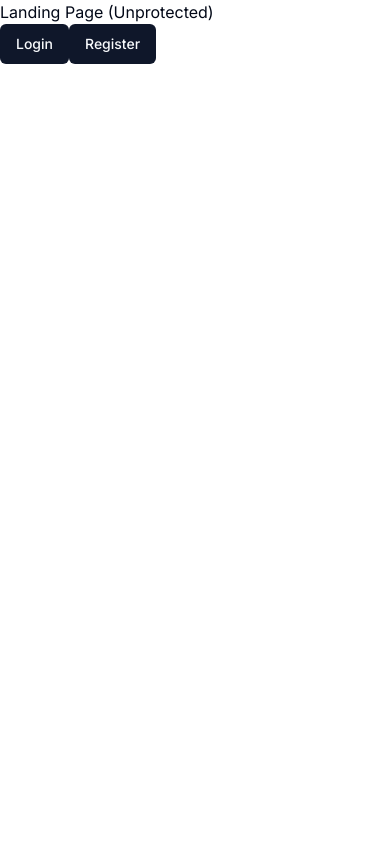
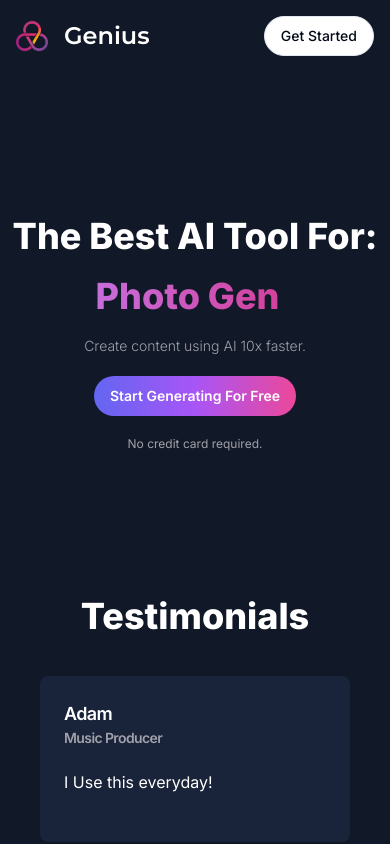
Before and after one commit to OliverMillard19/AI-Saas, a Next.js app: page / in a window 390 px wide. Built offline with nearby package versions, Linux system fonts and the light colour scheme; no server answers.

Commit message:
Landing page

```diff
--- /dev/null
+++ b/app/(landing)/layout.tsx
@@ -0,0 +1,19 @@
+import React from "react";
+
+const LandingLayout = ({
+    children
+}: {
+    children: React.ReactNode;
+}) => {
+    return(
+        <main className="h-full bg-[#111827] overflow-auto">
+            <div className="mx-auto max-screen-xl h-full w-full">
+                {children}
+            </div>
+
+        </main>
+
+    );
+}
+
+export default LandingLayout
--- a/app/(landing)/page.tsx
+++ b/app/(landing)/page.tsx
@@ -1,22 +1,13 @@
-import Link from "next/link";
-import {Button} from "@/components/ui/button";
+import {LandingNavBar} from "@/components/landing-navbar";
+import {LandingHero} from "@/components/landing-hero";
+import {LandingContent} from "@/components/landing-content";
 
 const LandingPage = () => {
     return(
-        <div>
-            Landing Page (Unprotected)
-            <div>
-               <Link href="/sign-in">
-                    <Button>
-                        Login
-                    </Button>
-                </Link>
-                <Link href="/sign-up">
-                    <Button>
-                        Register
-                    </Button>
-                </Link>
-            </div>
+        <div className="h-full">
+            <LandingNavBar/>
+            <LandingHero/>
+            <LandingContent/>
         </div>
     );
 }
--- /dev/null
+++ b/components/landing-content.tsx
@@ -0,0 +1,63 @@
+"use client";
+
+
+import {Card, CardContent, CardHeader, CardTitle} from "@/components/ui/card";
+
+const testimonials = [
+    {
+        name: "Adam",
+        avatar: "A",
+        title: "Music Producer",
+        description: "I Use this everyday!"
+    },
+    {
+        name: "Jim",
+        avatar: "J",
+        title: "Software Engineer",
+        description: "Amazing for code generation"
+    },
+    {
+        name: "Abigail",
+        avatar: "A",
+        title: "Architect",
+        description: "Perfect for inspiration"
+    },
+    {
+        name: "Shela",
+        avatar: "S",
+        title: "Author",
+        description: "I use this everytime i get writers block!"
+    },
+
+]
+
+export const LandingContent = () => {
+    return(
+        <div className="px-10 pb-20">
+            <h2 className="text-center text-4xl text-white font-extrabold mb-10">
+                Testimonials
+            </h2>
+            <div className="grid grid-cols-1 sm:grid-cols-2 md:grid-cols-3 lg:grid-cols-4 gap-4">
+                {testimonials.map((item) => (
+                    <Card key={item.description} className="bg-[#192339] border-none text-white">
+                        <CardHeader>
+                            <CardTitle className="flex items-center gap-x-2">
+                                <div>
+                                    <p className="text-lg">{item.name}</p>
+                                    <p className="text-zinc-400 text-sm">{item.title}</p>
+                                </div>
+
+                            </CardTitle>
+                            <CardContent className="pt-4 px-0">
+                                {item.description}
+                            </CardContent>
+                        </CardHeader>
+
+                    </Card>
+
+                ))}
+
+            </div>
+        </div>
+    )
+}
--- /dev/null
+++ b/components/landing-hero.tsx
@@ -0,0 +1,47 @@
+"use client";
+
+import TypewriterComponent from "typewriter-effect"
+import {useAuth} from "@clerk/nextjs";
+import Link from "next/link";
+import {Button} from "@/components/ui/button";
+
+export const LandingHero = () => {
+    const {isSignedIn} = useAuth();
+
+    return (
+        <div className="text-white font-bold py-36 text-center space-y-5">
+            <div className="text-4xl sm:text-5ml md:text-6xl lg:text-7xl space-y-5 font-extrabold">
+                <h1>The Best AI Tool For:</h1>
+                <div className="text-transparent bg-clip-text bg-gradient-to-r from-purple-400 to-pink-600">
+                    <TypewriterComponent options={{
+                        strings:[
+                            "Chatbot.",
+                            "Photo Generation.",
+                            "Music Generation.",
+                            "Code Generation.",
+                            "Video Generation.",
+                        ],
+                        autoStart: true,
+                        loop: true
+                    }}/>
+
+                </div>
+
+            </div>
+            <div className="text-sm md:text-xl font-light text-zinc-400">
+                Create content using AI 10x faster.
+
+            </div>
+            <div>
+                <Link href={isSignedIn ? "/dashboard" : "/sign-up"}>
+                    <Button variant="premium" className="md:text-lg p-4 md:p-6 rounded-full font-semibold">
+                        Start Generating For Free
+                    </Button>
+                </Link>
+            </div>
+            <div className="text-zinc-400 text-xs md:text-sm font-normal">
+                No credit card required.
+            </div>
+        </div>
+    )
+}
--- /dev/null
+++ b/components/landing-navbar.tsx
@@ -0,0 +1,47 @@
+"use client";
+
+import Image from "next/image"
+import {Montserrat} from "next/font/google";
+import {useAuth} from "@clerk/nextjs";
+import Link from "next/link";
+import {cn} from "@/lib/utils";
+import {Button} from "@/components/ui/button";
+
+const font = Montserrat({
+    weight: "600",
+    subsets: ["latin"]
+});
+
+
+export const LandingNavBar = () => {
+    const {isSignedIn} = useAuth();
+
+    return(
+        <nav className="p-4 bg-transparent flex items-center justify-between">
+            <Link href="/" className="flex items-center">
+                <div className="relative h-8 w-8 mr-4">
+                    <Image
+                    fill
+                    alt="Logo"
+                    src="/logo.png"
+
+                    />
+
+                </div>
+                <h1 className={cn("text-2xl font-bold text-white", font.className)}>
+                    Genius
+                </h1>
+
+            </Link>
+            <div className="flex items-center gap-x-2">
+                <Link href={isSignedIn ? "/dashboard" : "/sign-up"}>
+                    <Button variant="outline" className="rounded-full">
+                        Get Started
+                    </Button>
+                </Link>
+
+            </div>
+
+        </nav>
+    )
+}
--- a/package.json
+++ b/package.json
@@ -42,6 +42,7 @@
     "tailwindcss": "3.3.3",
     "tailwindcss-animate": "^1.0.6",
     "typescript": "5.1.6",
+    "typewriter-effect": "^2.21.0",
     "zod": "^3.22.2",
     "zustand": "^4.4.4"
   },
```
Also changed, not shown: 1 other file (tests, documents, lock files or other folders).
